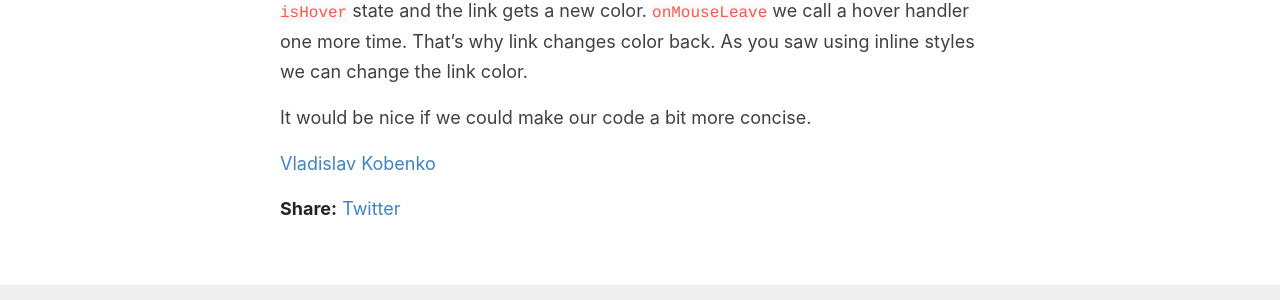
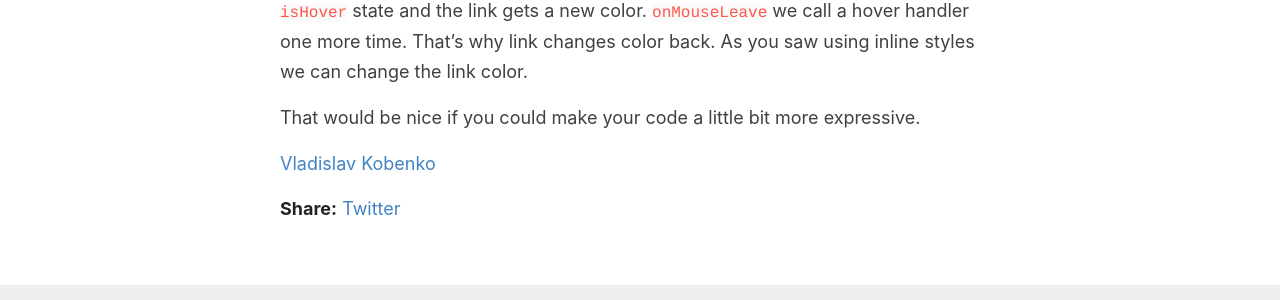
Before and after one commit to XAP-Software/XAP-Software.github.io, a Jekyll site: the page built from _posts/2022-06-01-nextjs_changing_link_color.md, in a window 1280 px wide. Shown: the part 1614-1914 px from the top of the page. Built offline with Jekyll 4.4.1, drawn with Linux system fonts in a browser that asks for light colours.

Commit message:
Update _posts/2022-06-01-nextjs_changing_link_color.md
Co-authored-by: Sergei <70657176+Komolcev@users.noreply.github.com>

```diff
--- a/_posts/2022-06-01-nextjs_changing_link_color.md
+++ b/_posts/2022-06-01-nextjs_changing_link_color.md
@@ -56,4 +56,4 @@ return (
 
 Using the property `onMouseEnter` we call a hover handler. This handler changes `isHover` state and the link gets a new color. `onMouseLeave` we call a hover handler one more time. That's why link changes color back. As you saw using inline styles we can change the link color.
 
-It would be nice if we could make our code a bit more concise.
+That would be nice if you could make your code a little bit more expressive.
```
